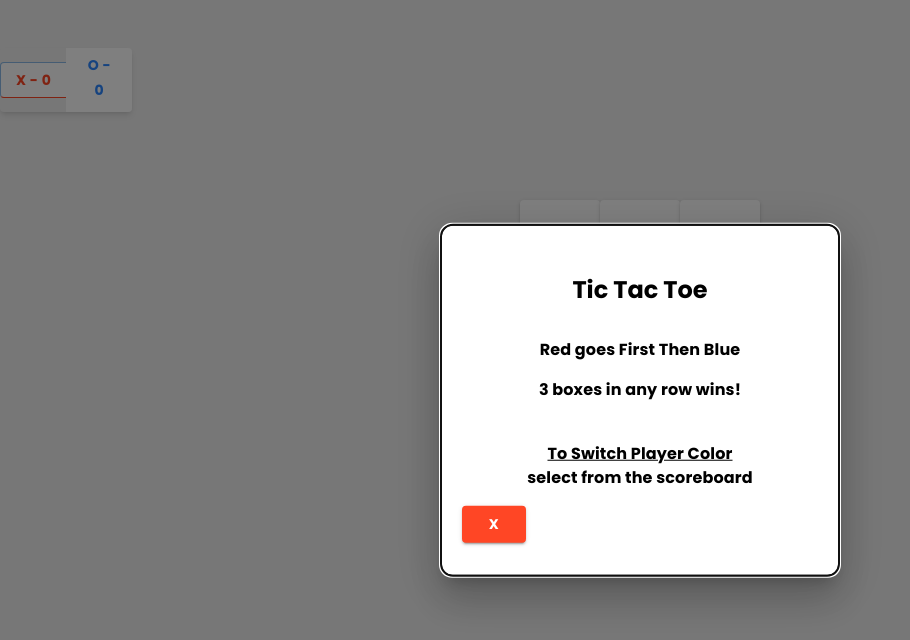
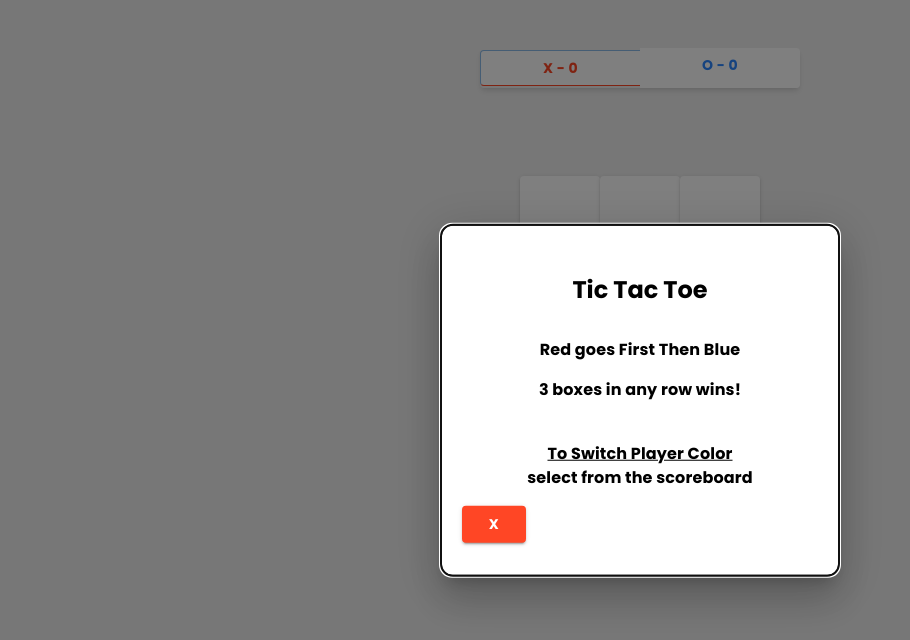
Before and after one commit to Andrew-Neely-82/tictactoe-nextjs, a Next.js app: page / in a window 1280 px wide. Shown: the top 640 px of the page, without its empty margins (0-910 px from the left). Built offline with nearby package versions, Linux system fonts and the light colour scheme.

Commit message:
sizing adjustment for pages

```diff
--- a/src/components/layout/scoreBoard/ScoreBoard.jsx
+++ b/src/components/layout/scoreBoard/ScoreBoard.jsx
@@ -10,7 +10,7 @@ const ScoreBoard = ({ scores, xPlaying, onClick }) => {
   const { darkMode } = useContext(DarkModeContext);
 
   // * Button Group Styling - Don't touch
-  const groupStyling = `${flexBox.join(" ")} max-w-xs border-rad m-auto my-12 shadow-md`;
+  const groupStyling = `${flexBox.join(" ")} min-w-md w-80 border-rad m-auto my-12 shadow-md`;
 
   // * Button Score Styling
   const scoreArray = scoreText.concat(scoreBorder, scoreBorderHover);
@@ -23,7 +23,7 @@ const ScoreBoard = ({ scores, xPlaying, onClick }) => {
   const scoreO = `${playerColor}-blue ${playerBorderO} ${scoreBackgroundHover}`;
 
   return (
-    <div>
+    <div className="mx-auto">
       <ButtonGroup className={groupStyling}>
         <Button className={`${scoreStyling} ${scoreX} ${!xPlaying && styles.inactive}`} onClick={onClick}>
           X - {xScore}
```
